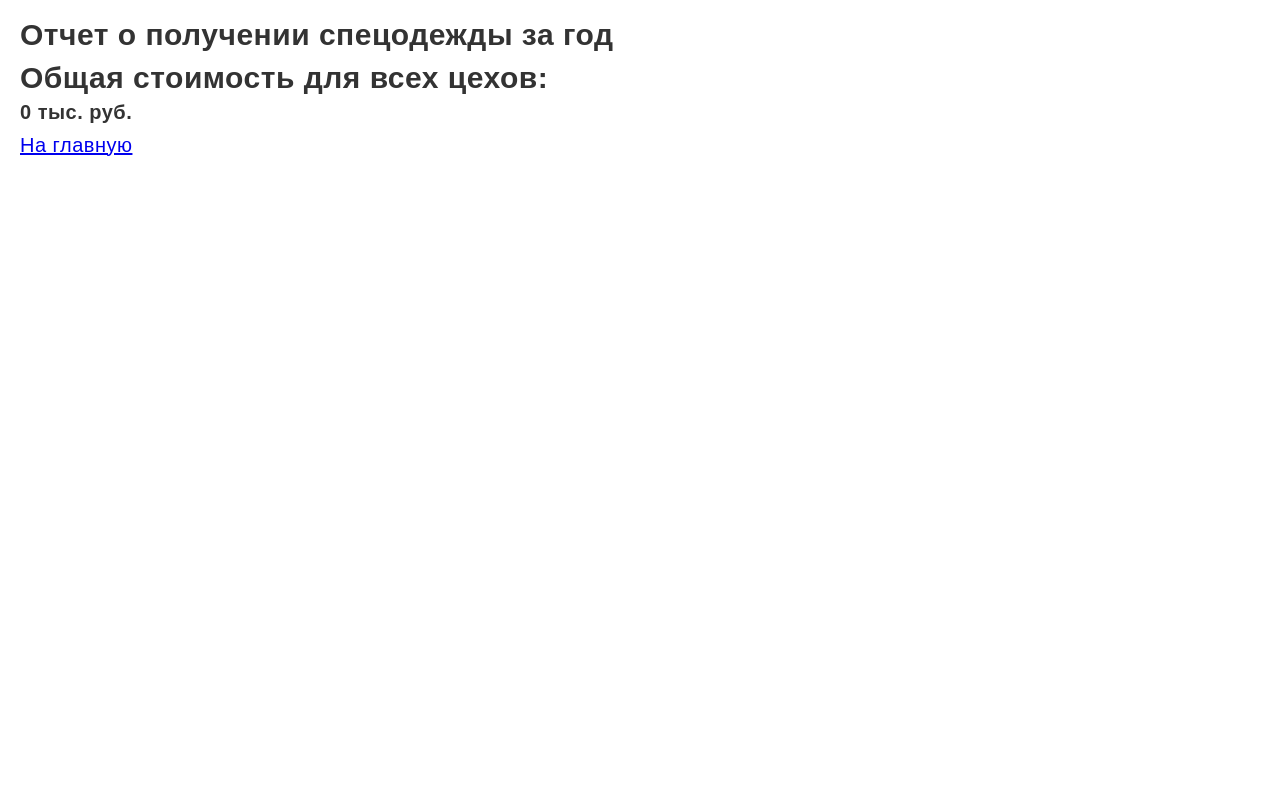
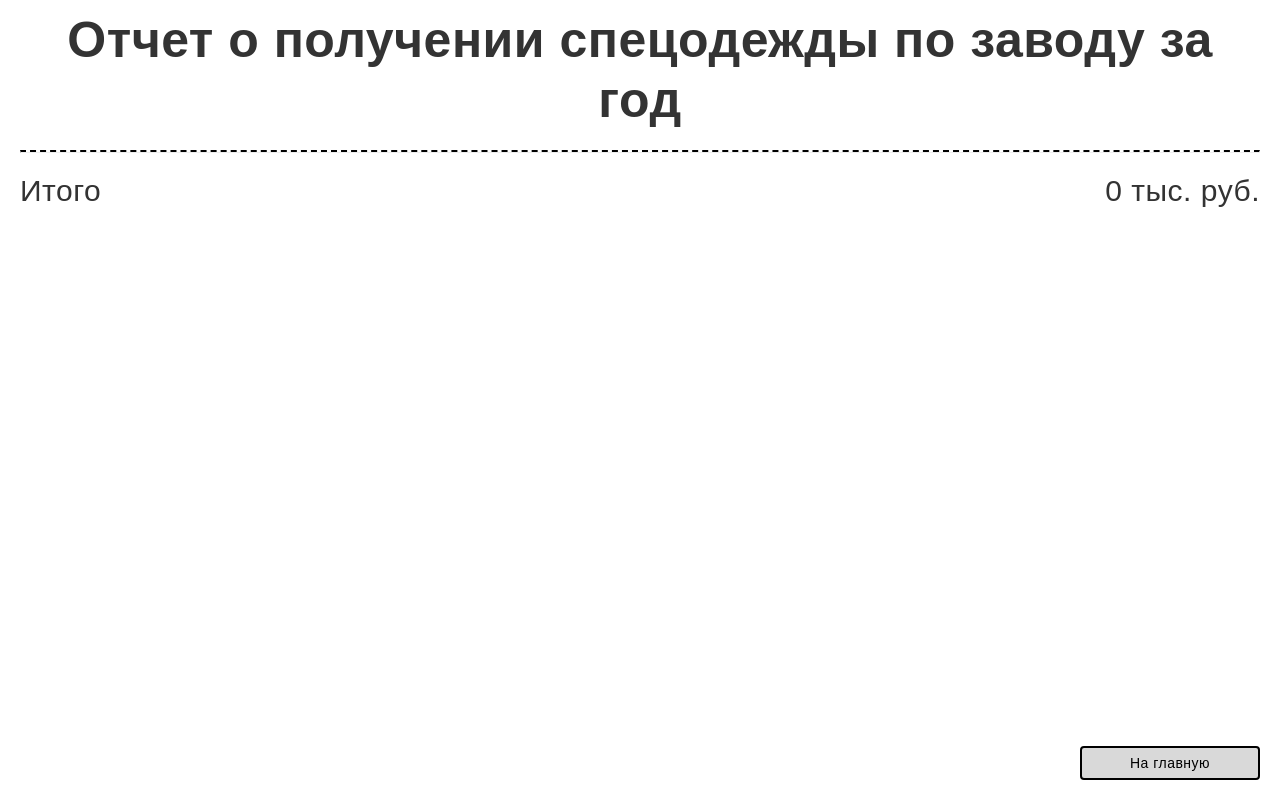
Before and after one commit to Grony7/Information_systems_tools, a PHP site: page /report.php in a window 1280 px wide. Run offline with PHP 8.4, Linux system fonts and the light colour scheme; data comes from the database, SQL or seed files in the repository; data that the repository does not hold is empty.

Commit message:
Приведение кода к процедурному стилю

```diff
--- a/components/dbconnect.php
+++ b/components/dbconnect.php
@@ -5,10 +5,10 @@ function connectToDatabase() {
     $password = 'grony';
     $database = 'workwear';
 
-    $mysqli = new mysqli($server, $username, $password, $database);
+    $mysqli = mysqli_connect($server, $username, $password, $database);
 
-    if ($mysqli->connect_error) {
-        throw new Exception("Ошибка подключения к базе данных: " . $mysqli->connect_error);
+    if (!$mysqli) {
+        die("Ошибка подключения к базе данных: " . mysqli_connect_error());
     }
 
     return $mysqli;
--- a/components/reportСreation.php
+++ b/components/reportСreation.php
@@ -1,9 +1,8 @@
 <?php
+require 'components/dbconnect.php';
+
 function reportCreation()
 {
-
-    require 'components/dbconnect.php';
-
     if (isset($_GET["year"])) {
         $year = $_GET["year"];
     }
@@ -14,10 +13,10 @@ function reportCreation()
 
     $result_workshops = mysqli_query($mysqli, $sql_workshops);
 
-    if ($result_workshops->num_rows > 0) {
+    if ($result_workshops) {
         $total_all_workshops = 0;
 
-        echo "<h2>Отчет о получении спецодежды за $year год</h2>";
+        echo "<h1 class='mainTitle'>Отчет о получении спецодежды по заводу за $year год</h1>";
 
         while ($row_workshop = mysqli_fetch_assoc($result_workshops)) {
             $workshop_name = $row_workshop["наименование_цеха"];
@@ -33,8 +32,8 @@ function reportCreation()
 
             $result = mysqli_query($mysqli, $sql);
 
-            if ($result->num_rows > 0) {
-                echo "<h3>$workshop_name</h3>";
+            if ($result) {
+                echo "<h2>$workshop_name</h2>";
                 echo "<table class='workshopTable'>";
                 echo "<tr>
                             <th>Ф.И.О работника</th>
@@ -68,13 +67,13 @@ function reportCreation()
 
                 echo "</table>";
 
-                echo "<p>$workshop_name</p>";
-                echo "<p>Итого по цеху: $total_workshop тыс. руб.</p>";
+                echo "<p class='workshopPriceContainer'><span class='workshopPrice'>Итого по цеху: </span><span>$total_workshop тыс. руб.</span></p>";
             }
         }
 
-        echo "<h2 class='AllReportPrice'>Общая стоимость для всех цехов:</h2>";
-        echo "<p><strong>$total_all_workshops тыс. руб.</strong></p>";
+        echo "<hr class='line'/>";
+
+        echo "<p class='allReportPriceContainer'><span class='allReportPrice'>Итого</span><span>$total_all_workshops тыс. руб.</span></p>" ;
 
         mysqli_close($mysqli);
     }
--- a/report.php
+++ b/report.php
@@ -5,18 +5,17 @@
     <meta name="viewport" content="width=device-width, initial-scale=1.0">
     <title>Отчет о получении спецодежды</title>
     <link rel="stylesheet" href="styles/styles.css">
-    <link rel="stylesheet" href="styles/main.css">
+    <link rel="stylesheet" href="styles/report.css">
 </head>
 <body>
 <section class="report">
-
 
     <?php
         require 'components/reportСreation.php';
         reportCreation();
     ?>
 
-    <a href="/">На главную</a>
+    <a class="backLink" href="/">На главную</a>
 </section>
 </body>
 </html>
--- a/styles/main.css
+++ /dev/null
@@ -1,78 +0,0 @@
-* {
-    margin: 0;
-    padding: 0;
-    -webkit-box-sizing: border-box;
-    -moz-box-sizing: border-box;
-    box-sizing: border-box;
-
-    &:before,
-    &:after {
-        -webkit-box-sizing: border-box;
-        -moz-box-sizing: border-box;
-        box-sizing: border-box;
-    }
-
-    &:focus {
-        outline: none;
-    }
-
-    font-family: Arial, sans-serif;
-    letter-spacing: 0.5px;
-}
-
-*::-webkit-input-placeholder {
-    color: #c0c0c0;
-    opacity: 1;
-}
-
-*:-moz-placeholder {
-    color: #c0c0c0;
-    opacity: 1;
-}
-
-*::-moz-placeholder {
-    color: #c0c0c0;
-    opacity: 1;
-}
-
-*:-ms-input-placeholder {
-    color: #c0c0c0;
-    opacity: 1;
-}
-
-html,
-body {
-    height: 100%;
-}
-
-body {
-    background-color: #fff;
-    padding: 0;
-    margin: 0;
-    color: #333;
-    font-size: 20px;
-    min-width: 320px;
-    position: relative;
-    line-height: 1.65;
-    overflow-x: hidden;
-}
-
-img {
-    max-width: 100%;
-}
-
-#root {
-    height: 100%;
-}
-
-/* Chrome, Safari, Edge, Opera */
-input::-webkit-outer-spin-button,
-input::-webkit-inner-spin-button {
-    -webkit-appearance: none;
-    margin: 0;
-}
-
-/* Firefox */
-input[type='number'] {
-    -moz-appearance: textfield;
-}
--- /dev/null
+++ b/styles/report.css
@@ -0,0 +1,69 @@
+.report {
+    padding: 10px 20px 60px;
+}
+
+.mainTitle {
+    margin: 0 auto 20px;
+
+    font-size: 50px;
+    line-height: 60px;
+    text-align: center;
+}
+
+.workshopTable {
+    border-collapse: collapse;
+    min-width: 100%;
+}
+
+.workshopTable th,
+.workshopTable td {
+    padding: 6px;
+    border: 1px solid;
+}
+
+.workshopPriceContainer {
+    display: flex;
+    margin: 0 0 16px;
+}
+
+.workshopPrice {
+    display: block;
+    margin: 0 auto 0 0;
+}
+
+.line {
+    margin: 20px 0;
+    color: transparent;
+    border-top: 2px dashed black;
+}
+
+.allReportPrice {
+    display: block;
+    margin: 0 auto 0 0;
+}
+
+.allReportPriceContainer {
+    display: flex;
+
+    font-size: 30px;
+    line-height: 36px;
+}
+
+.backLink {
+    position: fixed;
+    bottom: 20px;
+    right: 20px;
+
+    display: block;
+    width: 180px;
+    padding: 6px 12px;
+
+    font-size: 14px;
+    line-height: 18px;
+    color: #000;
+    text-align: center;
+    background-color: #d9d9d9;;
+    border: 2px solid #000;
+    border-radius: 4px;
+    text-decoration: none;
+}
--- a/styles/styles.css
+++ b/styles/styles.css
@@ -1,33 +1,78 @@
-.report {
-    padding: 10px 20px;
+* {
+    margin: 0;
+    padding: 0;
+    -webkit-box-sizing: border-box;
+    -moz-box-sizing: border-box;
+    box-sizing: border-box;
+
+    &:before,
+    &:after {
+        -webkit-box-sizing: border-box;
+        -moz-box-sizing: border-box;
+        box-sizing: border-box;
+    }
+
+    &:focus {
+        outline: none;
+    }
+
+    font-family: Arial, sans-serif;
+    letter-spacing: 0.5px;
 }
 
-.workshopTable {
-    border-collapse: collapse;
-    min-width: 100%;
+*::-webkit-input-placeholder {
+    color: #c0c0c0;
+    opacity: 1;
 }
 
-.workshopTable th,
-.workshopTable td {
-    padding: 6px;
-    border: 1px solid;
+*:-moz-placeholder {
+    color: #c0c0c0;
+    opacity: 1;
 }
 
-.selectYear {
-    width: 100px;
-    padding: 4px 6px;
+*::-moz-placeholder {
+    color: #c0c0c0;
+    opacity: 1;
 }
 
-.dataForm {
-    display: flex;
-    gap: 10px;
+*:-ms-input-placeholder {
+    color: #c0c0c0;
+    opacity: 1;
 }
 
-.dataButton {
-    padding: 6px;
+html,
+body {
+    height: 100%;
 }
 
-.AllReportPrice {
-    font-size: 30px;
-    line-height: 36px;
+body {
+    background-color: #fff;
+    padding: 0;
+    margin: 0;
+    color: #333;
+    font-size: 20px;
+    min-width: 320px;
+    position: relative;
+    line-height: 1.65;
+    overflow-x: hidden;
 }
+
+img {
+    max-width: 100%;
+}
+
+#root {
+    height: 100%;
+}
+
+/* Chrome, Safari, Edge, Opera */
+input::-webkit-outer-spin-button,
+input::-webkit-inner-spin-button {
+    -webkit-appearance: none;
+    margin: 0;
+}
+
+/* Firefox */
+input[type='number'] {
+    -moz-appearance: textfield;
+}
```
Also changed, not shown: components/createListOption.php (added, +21 -0 lines), index.php (+5 -26 lines), styles/index.css (added, +17 -0 lines).
